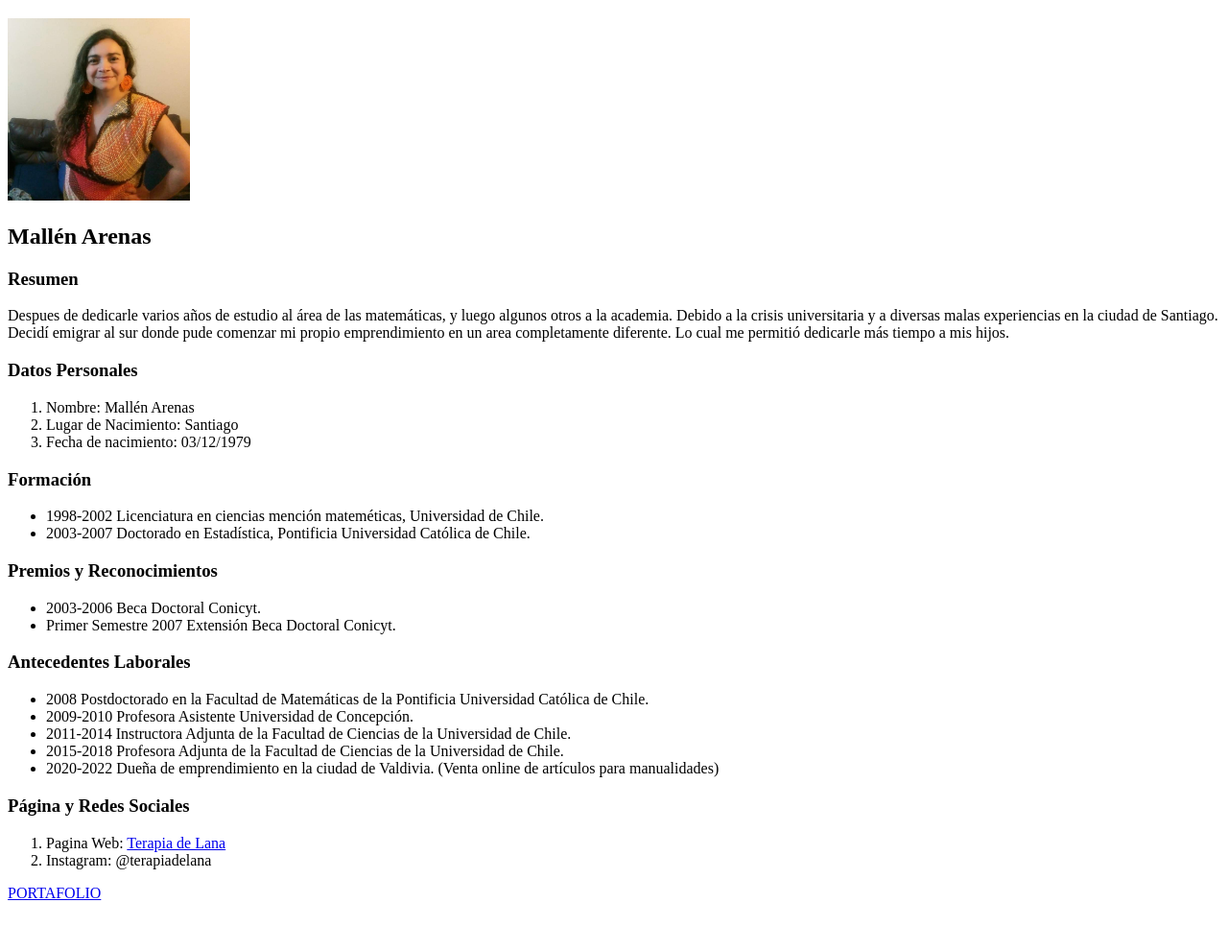
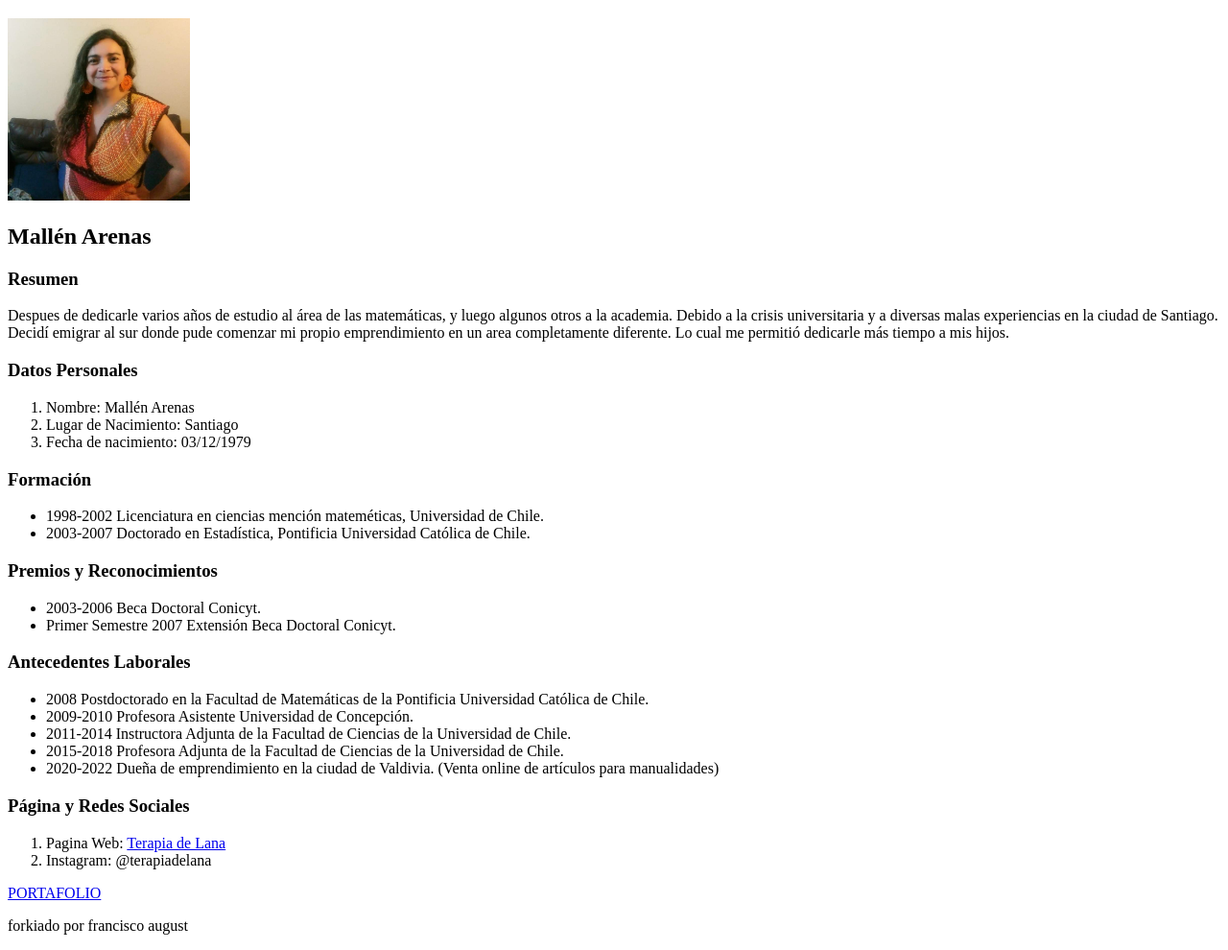
Before and after one commit to fagust1992/curriculo, a plain HTML site: page docs/index.html in a window 1280 px wide. Shown: the part 61-1051 px from the top of the page at 96% size. Before the commit the page ends 1009 px from the top, so only its background shows below. Drawn offline with Linux system fonts and the light colour scheme.

Commit message:
agregando parraffo

```diff
--- a/docs/index.html
+++ b/docs/index.html
@@ -81,6 +81,7 @@
     </li>
   </ol>
   <a href="https://mallenarenas.github.io/">PORTAFOLIO</a>
+  <p>forkiado por francisco august</p>
 </body>
 
 </html>
```
